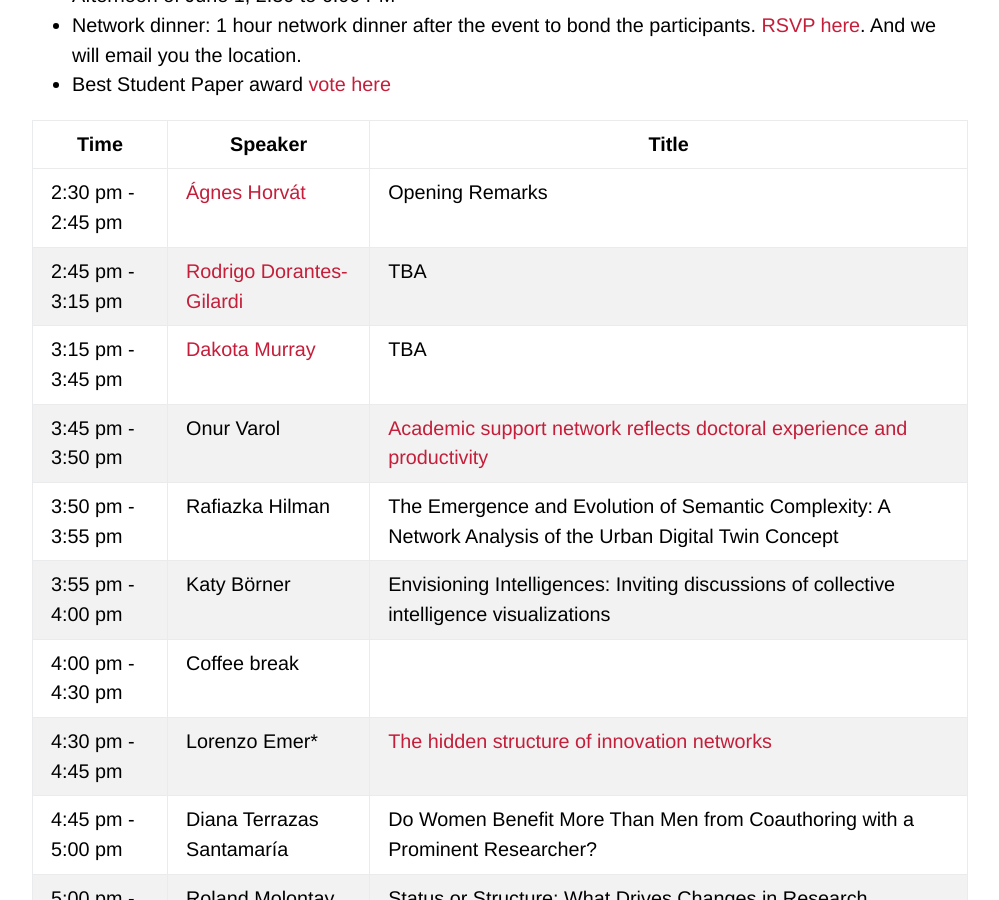
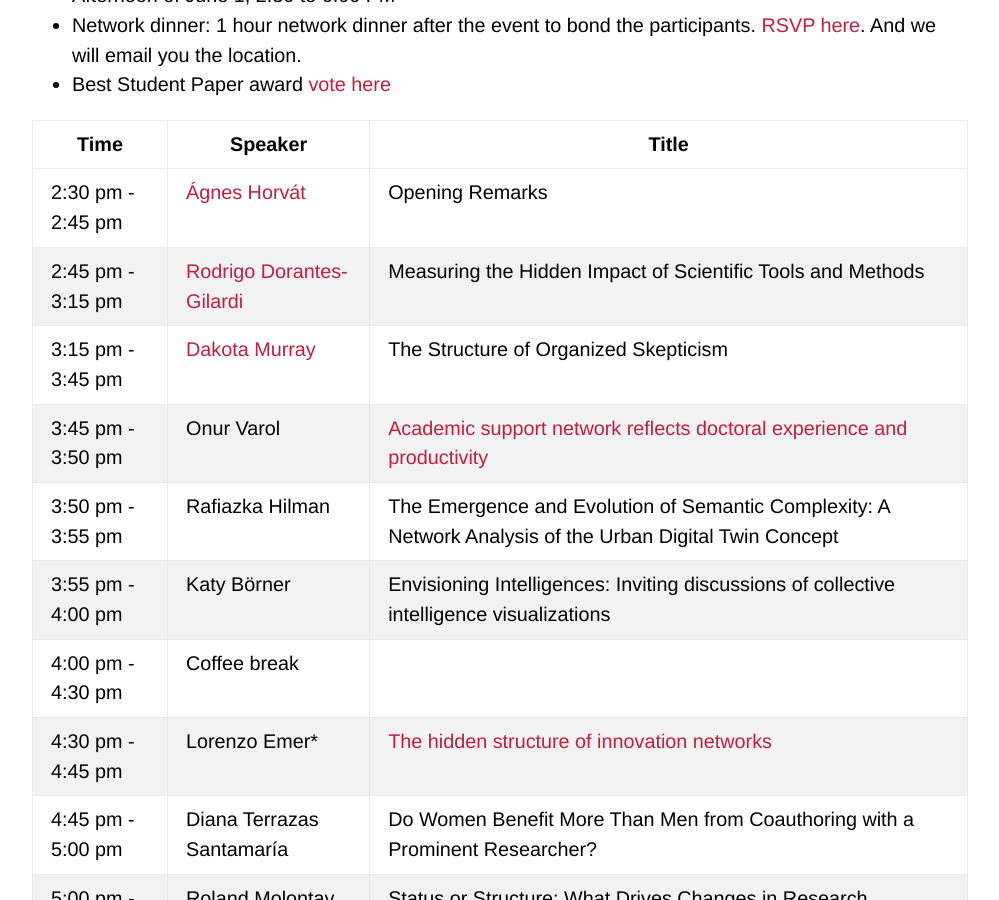
Before and after one commit to netscisci/netscisci.github.io, a Jekyll site: the page built from schedule.md, in a window 1280 px wide and 900 px high, scrolled down 502 px. Shown: the whole window, without its empty margins (140-1139 px from the left). Built offline with Jekyll 4.4.1, drawn with Linux system fonts in a browser that asks for light colours; some web fonts are replaced; our own code applies the rules of GitHub Pages for plain Markdown files.

Commit message:
Update schedule.md

```diff
--- a/schedule.md
+++ b/schedule.md
@@ -10,8 +10,8 @@ layout: default
 | Time | Speaker | Title |
 | ----------- | ----------- | ----------- |
 |2:30 pm - 2:45 pm|[Ágnes Horvát](https://agneshorvat.soc.northwestern.edu)|Opening Remarks|
-|2:45 pm - 3:15 pm|[Rodrigo Dorantes-Gilardi](https://rodogi.github.io)|TBA|
-|3:15 pm - 3:45 pm|[Dakota Murray](https://dakotamurray.me)|TBA|
+|2:45 pm - 3:15 pm|[Rodrigo Dorantes-Gilardi](https://rodogi.github.io)|Measuring the Hidden Impact of Scientific Tools and Methods|
+|3:15 pm - 3:45 pm|[Dakota Murray](https://dakotamurray.me)|The Structure of Organized Skepticism|
 |3:45 pm - 3:50 pm|Onur Varol|[Academic support network reflects doctoral experience and productivity](https://doi.org/10.1140/epjds/s13688-022-00369-z)|
 |3:50 pm - 3:55 pm|Rafiazka Hilman|The Emergence and Evolution of Semantic Complexity: A Network Analysis of the Urban Digital Twin Concept|
 |3:55 pm - 4:00 pm|Katy Börner|Envisioning Intelligences: Inviting discussions of collective intelligence visualizations|
```
